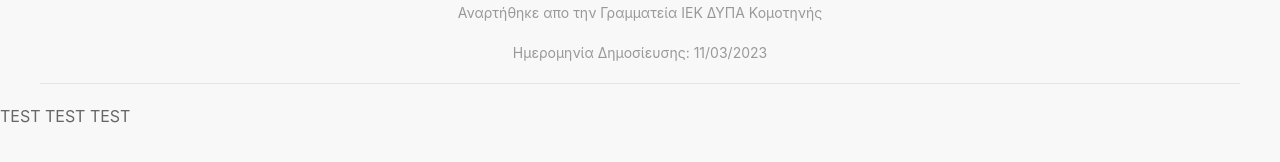
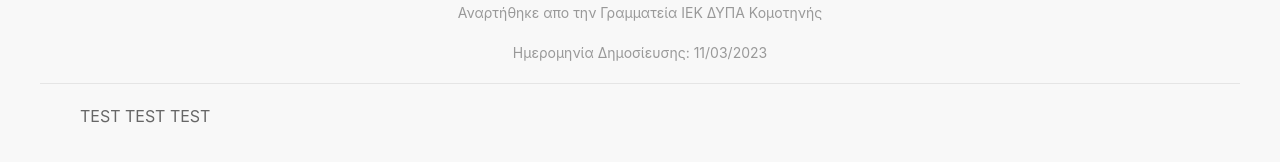
Before and after one commit to F20F20/jekyll-uikit-iek-dypa-komotinis, a Jekyll site: the page built from _posts/2023-03-11-sakis.md, in a window 1280 px wide. Shown: the part 277-439 px from the top of the page. Built offline with Jekyll 4.4.1, drawn with Linux system fonts in a browser that asks for light colours; nearby versions of some CDN libraries.

Commit message:
Update post.html

```diff
--- a/_layouts/post.html
+++ b/_layouts/post.html
@@ -15,7 +15,7 @@ layout: newsfrontlayout
     <p class="uk-article-meta">Αναρτήθηκε απο την <a href="#">Γραμματεία ΙΕΚ ΔΥΠΑ Κομοτηνής</a> <p class="uk-text-meta">Ημερομηνία Δημοσίευσης: {{page.date | date: '%d/%m/%Y'}} </p>
 	<hr>
 	  </div>
-    <p class="uk-text-lead"> {{ content }} </p>
+	<div style="padding-left:80px;" ><p class="uk-text-lead"> {{ content }} </p> </div>
 
 </article>
 
```
